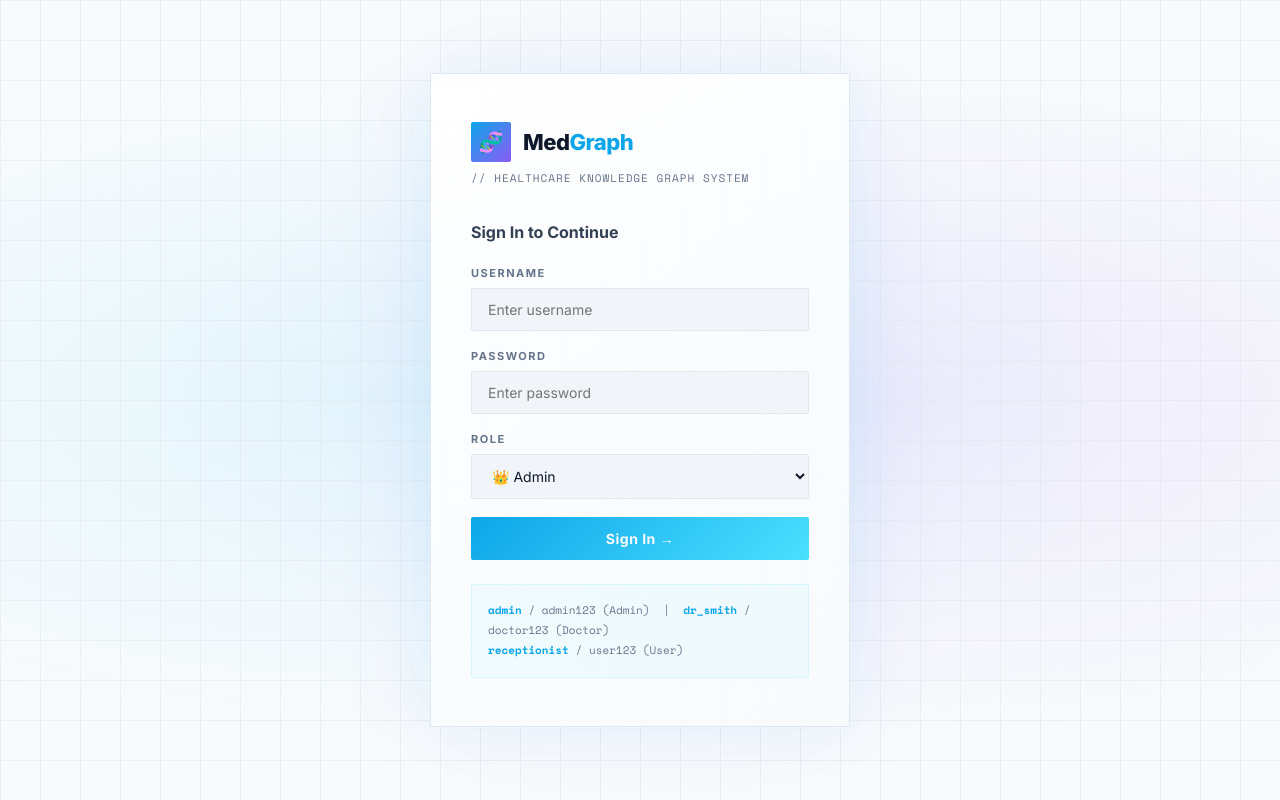
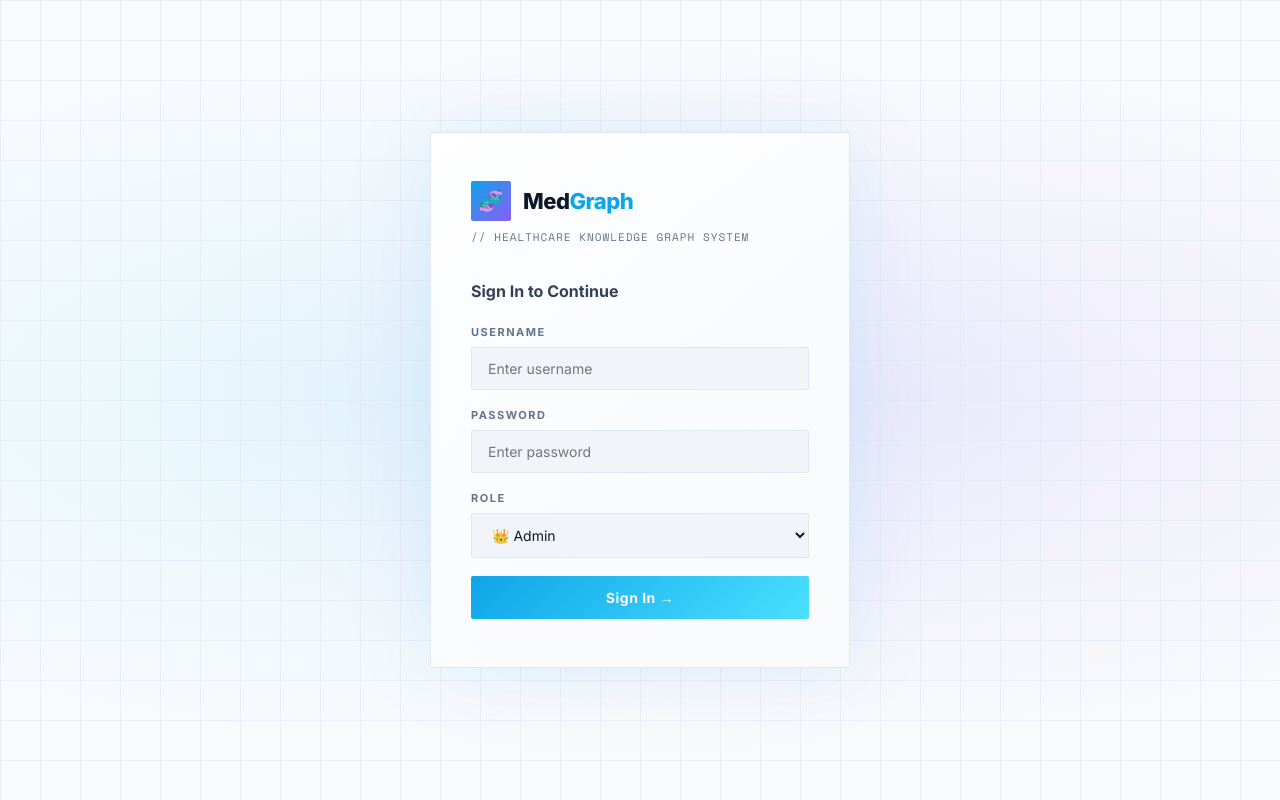
Before and after one commit to hemapriya2355/Disease_report, a Flask app: page / in a window 1280 px wide. Run offline with Flask 3, Linux system fonts and the light colour scheme; some libraries are stand-ins or nearby versions.

Commit message:
first commit

```diff
--- a/files/frontend/templates/components/login.html
+++ b/files/frontend/templates/components/login.html
@@ -26,9 +26,6 @@
     </div>
     <button class="btn-primary" onclick="doLogin()">Sign In →</button>
     <div class="login-error" id="login-error"></div>
-    <div class="login-creds">
-      <p><strong>admin</strong> / admin123 (Admin) &nbsp;|&nbsp; <strong>dr_smith</strong> / doctor123 (Doctor)</p>
-      <p><strong>receptionist</strong> / user123 (User)</p>
-    </div>
+
   </div>
 </div>
--- a/files/frontend/templates/index.html
+++ b/files/frontend/templates/index.html
@@ -101,13 +101,6 @@ html, body { height:100%; font-family:'Inter', sans-serif; background:var(--bg);
 .btn-primary:hover { opacity:0.9; }
 .btn-primary:active { transform:scale(0.98); }
 
-.login-creds {
-  margin-top:24px; padding:16px;
-  background:rgba(0,212,255,0.04); border:1px solid rgba(0,212,255,0.1);
-  border-radius:2px;
-}
-.login-creds p { font-family:'Space Mono',monospace; font-size:11px; color:var(--text3); line-height:1.8; }
-.login-creds strong { color:var(--accent); }
 .login-error { color:var(--danger); font-size:13px; margin-top:12px; text-align:center; display:none; }
 
 /* ── APP SHELL ──────────────────────────────── */
```
